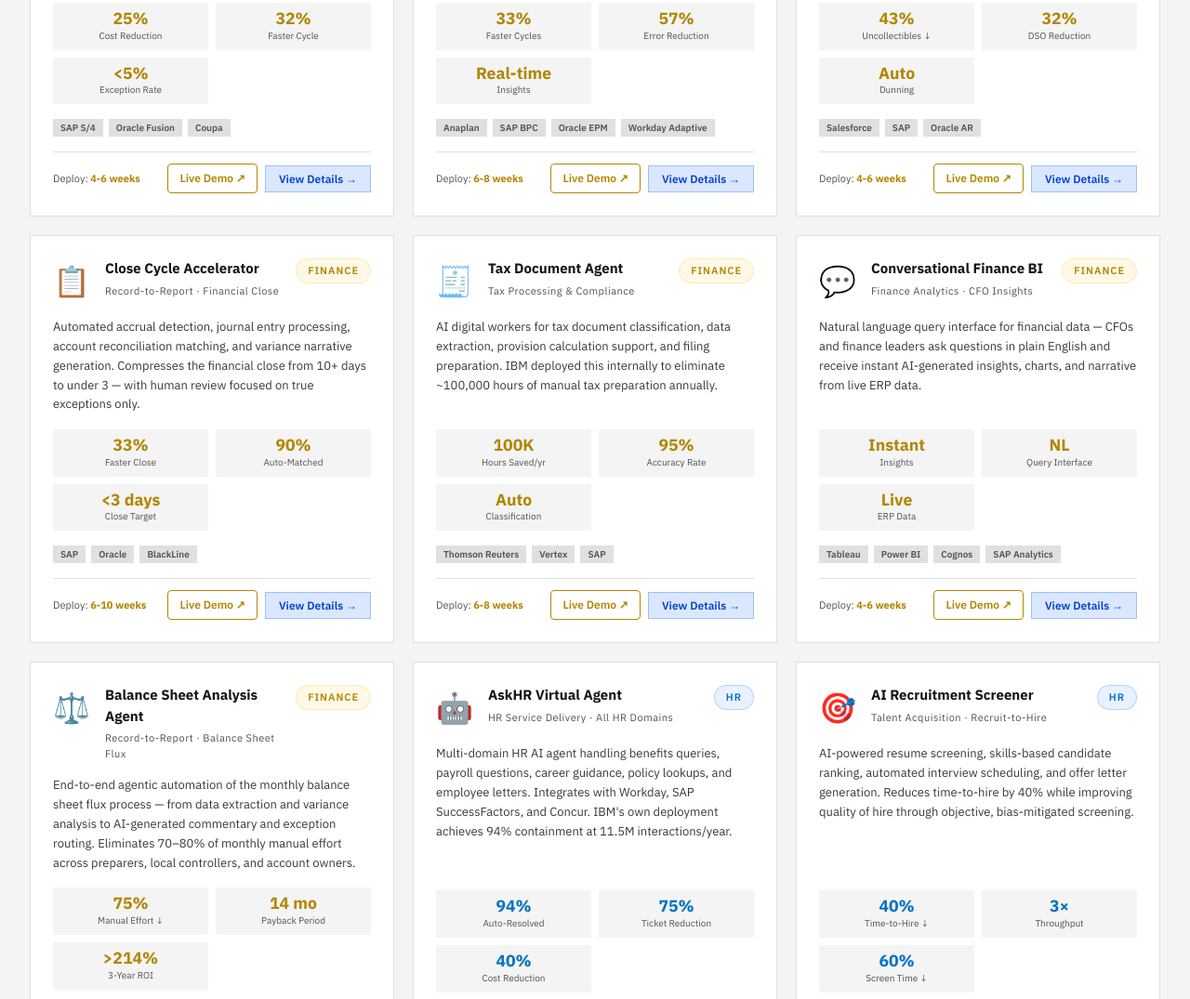
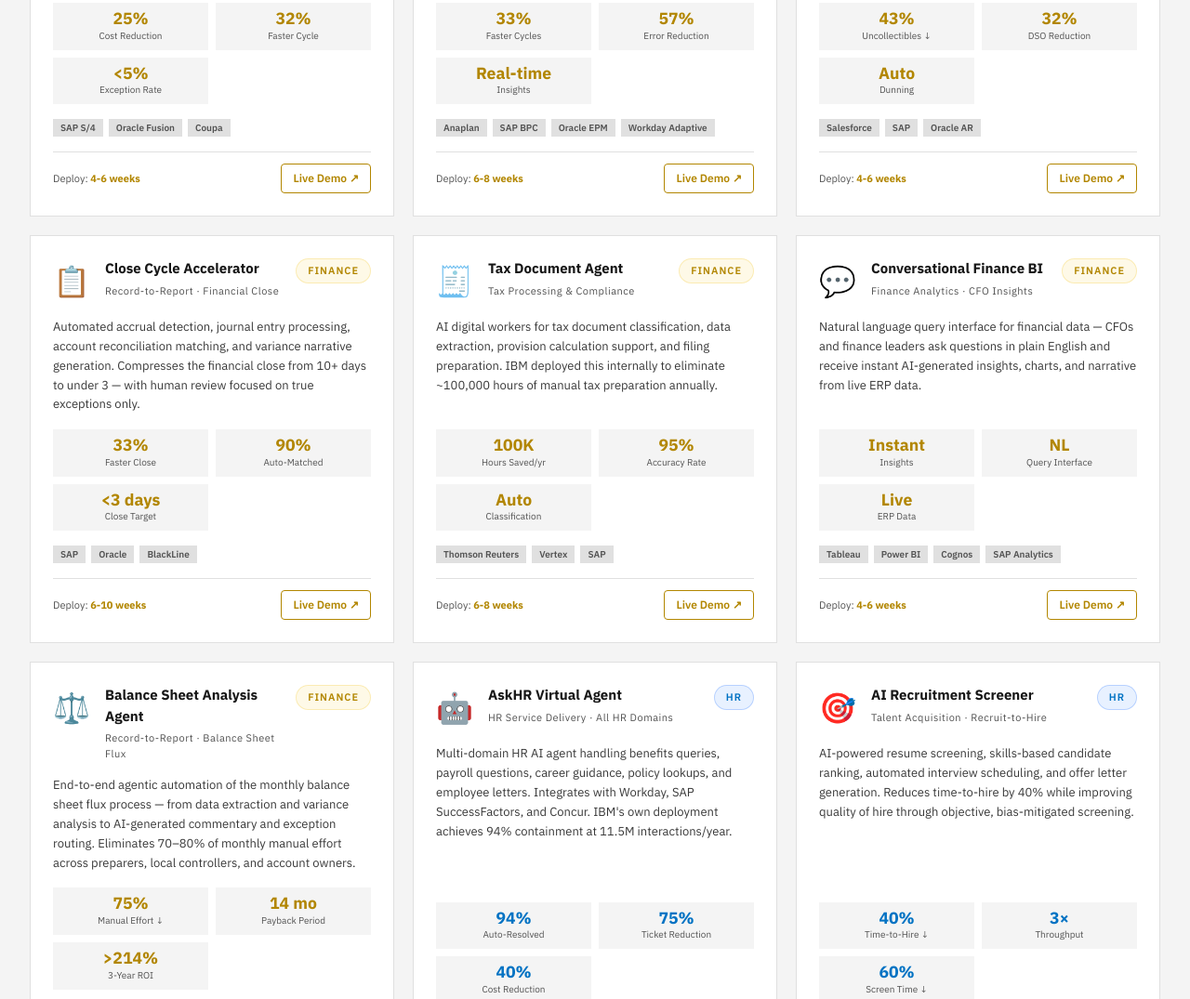
Before and after one commit to prasad-ibm/nextgenbpo-platform, a website: page assets.html in a window 1280 px wide. Shown: the part 805-1880 px from the top of the page at 93% size. Drawn offline with Linux system fonts and the light colour scheme.

Commit message:
Remove View Details modal; Live Demo opens dashboard in new tab directly

```diff
--- a/assets.html
+++ b/assets.html
@@ -302,10 +302,7 @@ function renderAssets(){
       <div class="ac-tags">${a.tags.map(t=>`<span class="ac-tag">${t}</span>`).join('')}</div>
       <div class="ac-footer">
         <div class="ac-deploy-time">Deploy: <strong>${a.deployWeeks} weeks</strong></div>
-        <div style="display:flex;gap:8px;align-items:center;">
-          ${a.demoUrl?`<a class="ac-btn" style="background:transparent;border:1px solid var(--gold);color:var(--gold);text-decoration:none;padding:6px 12px;border-radius:4px;font-size:12px;font-weight:600;" href="${a.demoUrl}" target="_blank" rel="noopener">Live Demo ↗</a>`:''}
-          <button class="ac-btn" onclick="openModal('${a.id}')">View Details →</button>
-        </div>
+        ${a.demoUrl?`<a class="ac-btn" style="background:transparent;border:1px solid var(--gold);color:var(--gold);text-decoration:none;padding:6px 12px;border-radius:4px;font-size:12px;font-weight:600;" href="${a.demoUrl}" target="_blank" rel="noopener">Live Demo ↗</a>`:''}
       </div>
     </div>
   `).join('');
```
